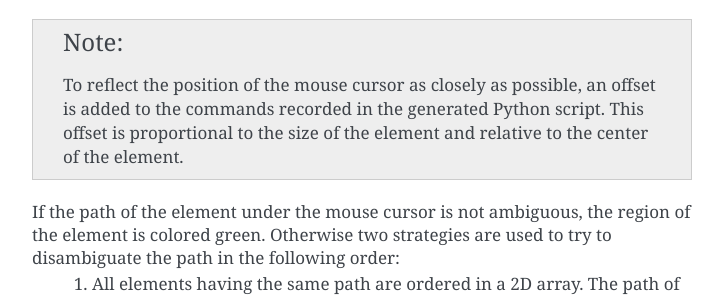
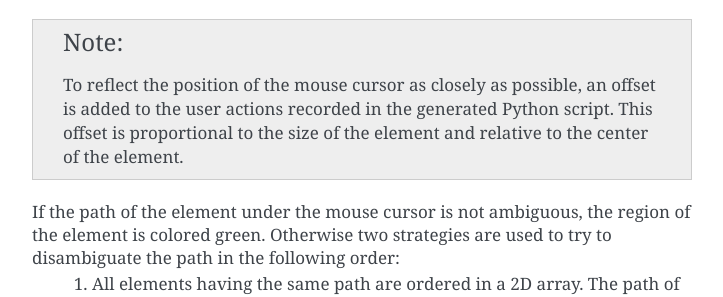
Before and after one commit to beuaaa/pywinauto_recorder, a Sphinx documentation site: the page built from docs/index.rst, in a window 1280 px wide and 900 px high, scrolled down 1621 px. Shown: the part 187-484 px from the top of the window, without its empty margins (388-1111 px from the left). Built offline with Sphinx 7.4.7, drawn with Linux system fonts in a browser that asks for light colours.

Commit message:
Documentation enhancement

```diff
--- a/docs/index.rst
+++ b/docs/index.rst
@@ -58,7 +58,7 @@ The main of "Pywinauto recorder" is an infinite loop where at each iteration it:
  (2) searches for an unambiguous path, if found, it colors the element region green or orange.
  (3) records a user action in a file involving the last recognized unique path.
 
-.. note::  To reflect the position of the mouse cursor as closely as possible, an offset is added to the commands recorded in the generated Python script. This offset is proportional to the size of the element and relative to the center of the element.
+.. note::  To reflect the position of the mouse cursor as closely as possible, an offset is added to the user actions recorded in the generated Python script. This offset is proportional to the size of the element and relative to the center of the element.
 
 If the path of the element under the mouse cursor is not ambiguous, the region of the element is colored green. Otherwise two strategies are used to try to disambiguate the path in the following order:
  (1) All elements having the same path are ordered in a 2D array. The path of the element region under the mouse cursor is disambiguated by adding a row index and a column index so that it is colored orange. The other element regions are colored red
```
